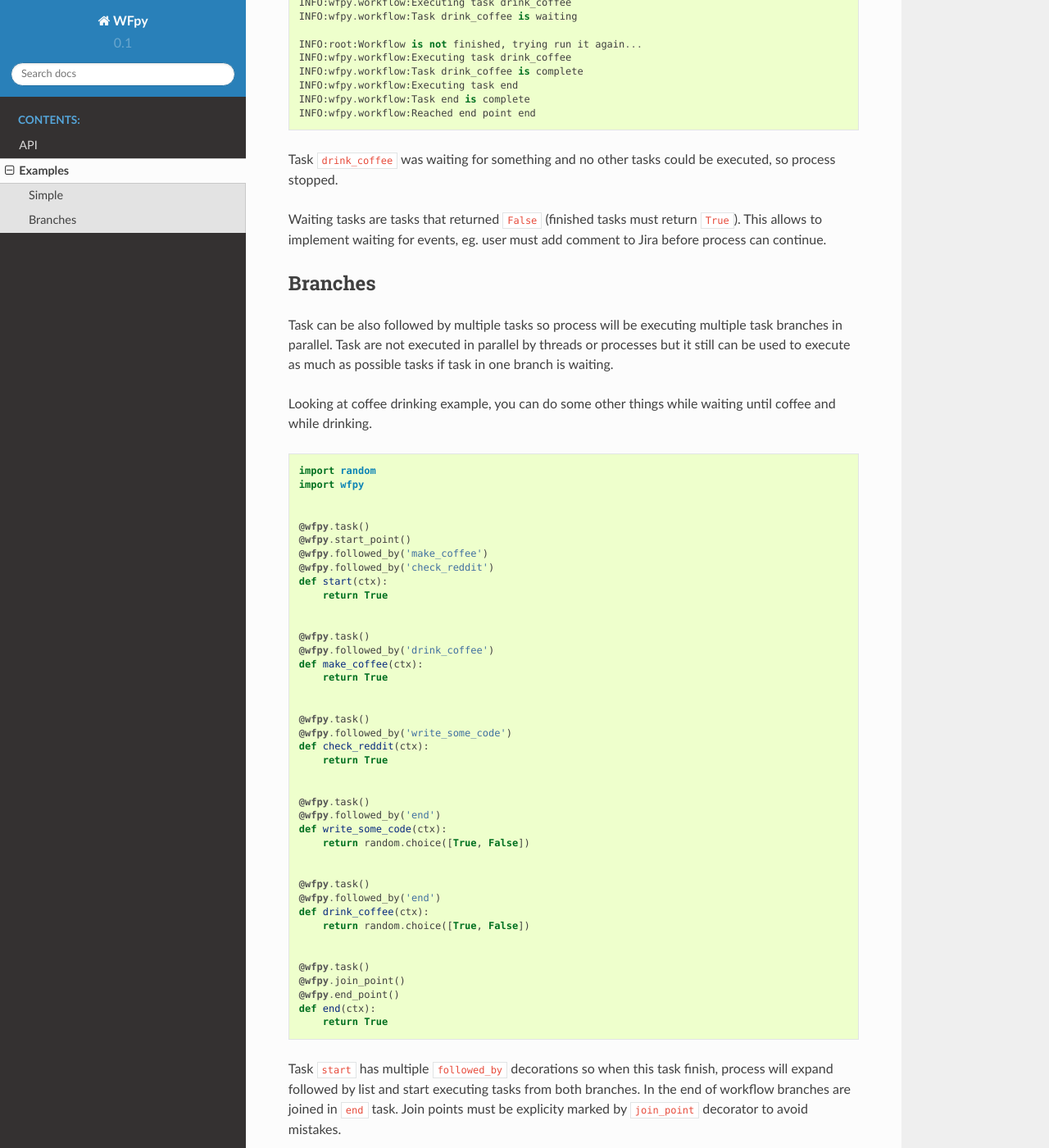
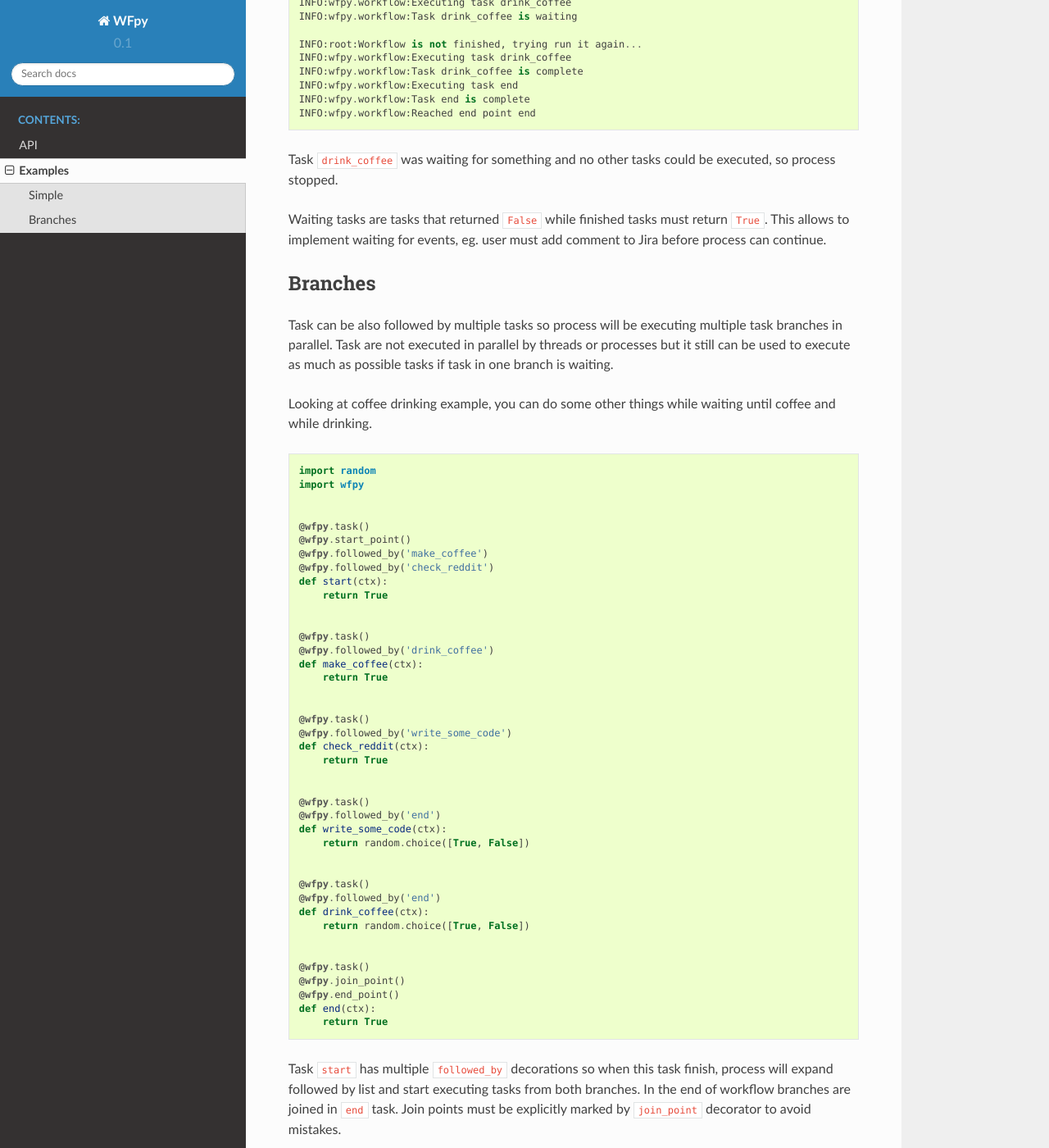
Before and after one commit to redhat-aqe/wfepy, a Sphinx documentation site: the page built from docs/examples.rst, in a window 1280 px wide and 1400 px high, scrolled down 1979 px. Shown: the whole window at 82% size. Built offline with Sphinx 7.4.7 and the Read the Docs theme 2.0.0, drawn with Linux system fonts in a browser that asks for light colours.

Commit message:
Fix typos

```diff
--- a/docs/examples.rst
+++ b/docs/examples.rst
@@ -53,9 +53,9 @@ Output from script ::
 Task ``drink_coffee`` was waiting for something and no other tasks could be
 executed, so process stopped.
 
-Waiting tasks are tasks that returned ``False`` (finished tasks must return
-``True``). This allows to implement waiting for events, eg. user must add
-comment to Jira before process can continue.
+Waiting tasks are tasks that returned ``False`` while finished tasks must return
+``True``. This allows to implement waiting for events, eg. user must add comment
+to Jira before process can continue.
 
 
 Branches
@@ -74,7 +74,7 @@ until coffee and while drinking.
 Task ``start`` has multiple ``followed_by`` decorations so when this task
 finish, process will expand followed by list and start executing tasks from both
 branches. In the end of workflow branches are joined in ``end`` task. Join
-points must be explicity marked by ``join_point`` decorator to avoid mistakes.
+points must be explicitly marked by ``join_point`` decorator to avoid mistakes.
 
 If you forgot to mark join point (or start point or end point)
 :meth:`wfpy.Workflow.check_graph` will raise error and you should fix it.
```
Also changed, not shown: 1 other file.
